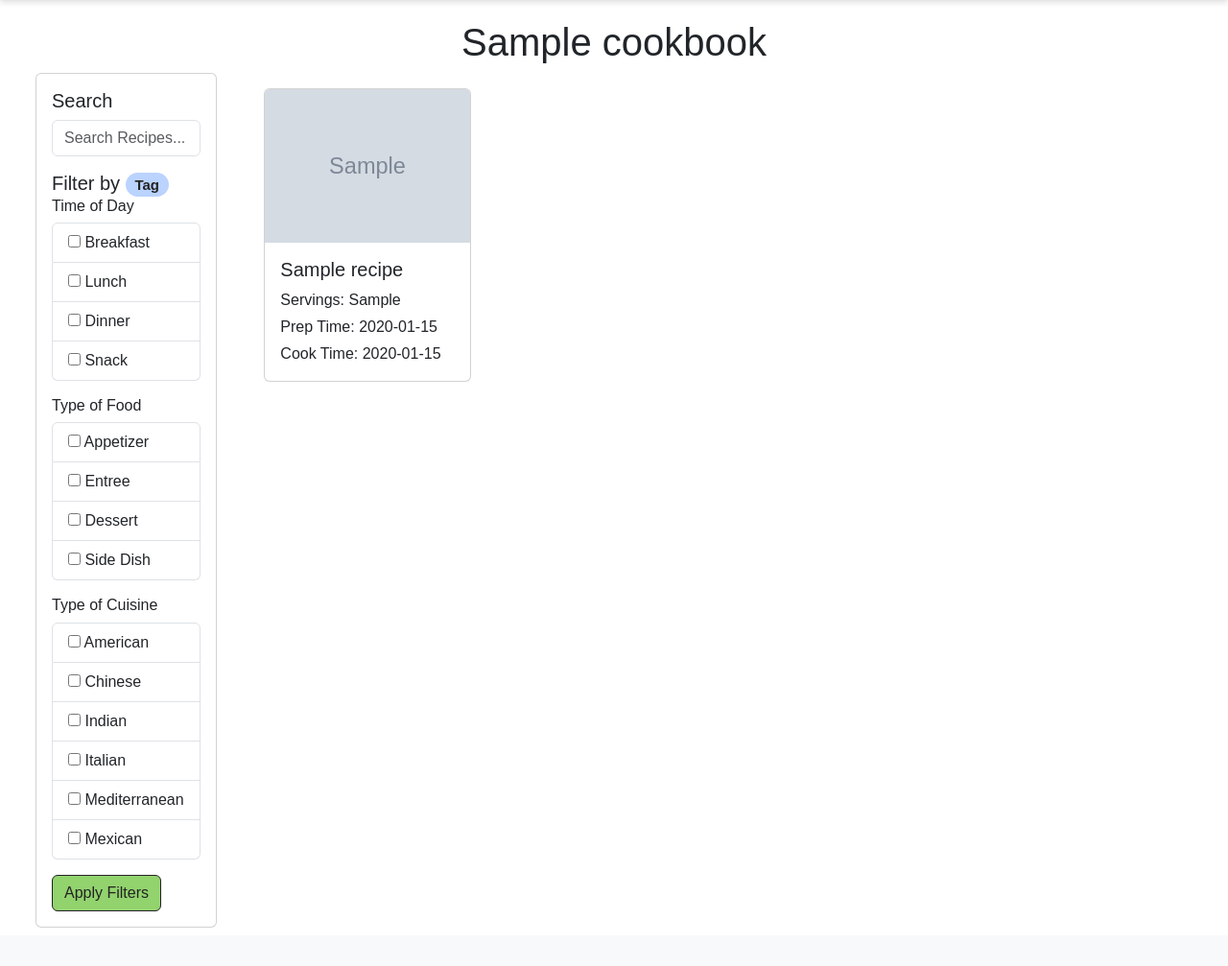
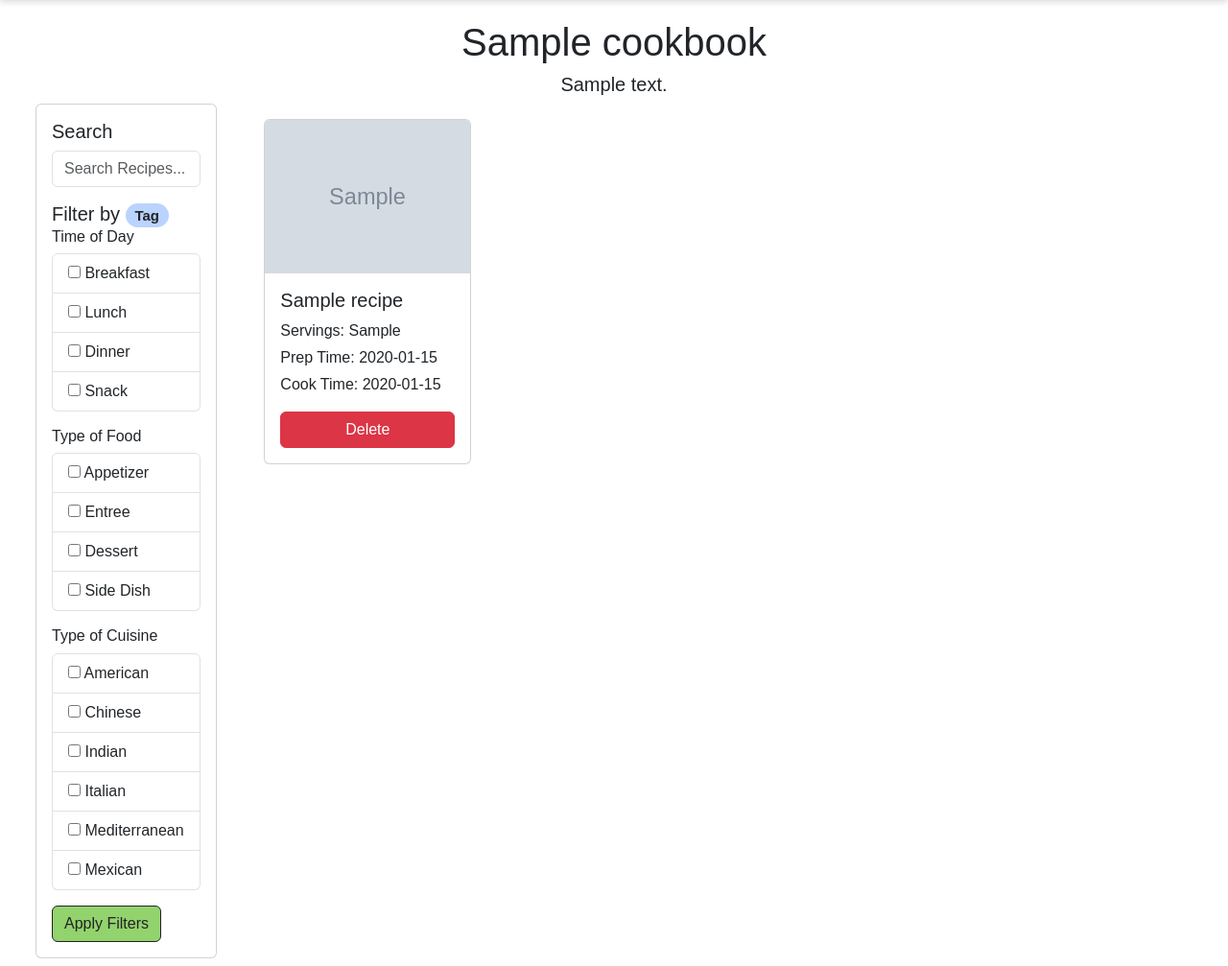
Before and after one commit to Lily-Hagen/RecipeRepo, a Flask app: page /CookbookView?cookbook_id=1 in a window 1280 px wide. Shown: the part 59-1066 px from the top of the page at 96% size. Before the commit the page ends 1026 px from the top, so only its background shows below. Run offline with Flask 3, Linux system fonts and the light colour scheme; a user stored in the database is signed in; tables that the repository leaves empty hold one stand-in row (values such as "Sample post"); grey boxes marked "Sample" are stand-in pictures; some web fonts are replaced.

Commit message:
Implemented the Delete Cookbook Recipe Function

```diff
--- a/website/templates/CookbookView.html
+++ b/website/templates/CookbookView.html
@@ -3,6 +3,9 @@
 
 {% block content %}
 <h1 align="center">{{ the_cookbook.title }}</h1>
+{% if the_cookbook.description %}
+    <h5 align="center">{{ the_cookbook.description }}</h5>
+{% endif %}
 <div class="container-fluid">
     <div class="row">
         <!-- Left Column (Filter and Search) -->
@@ -78,6 +81,27 @@
                                     <p class="card-text" style="margin-bottom: 2%;"><strong>Servings:</strong> {{ recipe.serving_size }}</p>
                                     <p class="card-text" style="margin-bottom: 2%;"><strong>Prep Time:</strong> {{ recipe.prep_time }}</p>
                                     <p class="card-text"><strong>Cook Time:</strong> {{ recipe.cook_time }}</p>
+                                    <button type="button" id="recipeDeletBtn" class="btn btn-danger" data-bs-toggle="modal" data-bs-target="#deleteRecipeModal{{ recipe.id }}">Delete</button>
+                                </div>
+                            </div>
+                        </div>
+
+                        <!-- deleteCookbookModal -->
+                        <div class="modal fade deleteRecipeModal" id="deleteRecipeModal{{ recipe.id }}" tabindex="-1" aria-labelledby="exampleModalLabel" aria-hidden="true">
+                            <div class="modal-dialog">
+                                <div class="modal-content">
+                                    <form method="POST" class="needs-validation" id="deleteCookbookModalForm{{ recipe.id }}" novalidate>
+                                        <div class="modal-header">
+                                            <h1 class="modal-title fs-5" id="exampleModalLabel">Are You Sure You Want To Delete?</h1>
+                                            <button type="button" class="btn-close" data-bs-dismiss="modal" aria-label="Close"></button>
+                                        </div>
+                                        <div class="modal-body">
+                                            <button type="button" class="btn btn-secondary" data-bs-dismiss="modal">Cancel</button>
+                                            <button type="Submit" class="btn btn-danger finalDeleteSubmitBtn" id="finalDeleteSubmitBtn" name="finalDeleteSubmitBtn">Delete</button>
+                                        </div>
+
+                                        <input type="hidden" id="HiddenDeleteForm" name="HiddenDeleteForm" value="{{ recipe.id }}">
+                                    </form>
                                 </div>
                             </div>
                         </div>
--- a/website/views.py
+++ b/website/views.py
@@ -152,7 +152,21 @@ def CookbookView():
                 filtered_recipes = primary_recipes + [recipe for recipe in secondary_recipes if recipe not in primary_recipes]
 
                 the_cookbook = Cookbook.query.filter_by(user_id=current_user.id, id=cookbook_id).first()
+
                 return render_template("CookbookView.html", user=current_user, the_cookbook=the_cookbook, recipes=filtered_recipes, query_string_list=query_string_list)
+
+            elif (request.form.get('HiddenDeleteForm') != None):
+                recipe_id = request.form.get('HiddenDeleteForm')
+                recipe_exists = Cookbook_Recipe.query.filter_by(id=recipe_id, user_id=current_user.id, cookbook_id=cookbook_id).first()
+                the_cookbook = Cookbook.query.filter_by(user_id=current_user.id, id=cookbook_id).first()
+                if (recipe_exists):
+                    db.session.delete(recipe_exists)
+                    the_cookbook.recipe_count -= 1
+                    db.session.commit()
+                    flash('Recipe Successfully Deleted!', category='success')
+
+                cookbook_recipes = Cookbook_Recipe.query.filter_by(user_id=current_user.id, cookbook_id=cookbook_id).all()
+                return render_template("CookbookView.html", user=current_user, the_cookbook=the_cookbook, recipes=cookbook_recipes, query_string_list=['', '', '', '', '', '', '', '', '', '', '', '', '', '', ''])
 
         return redirect(url_for('views.home'))
     else:
```
